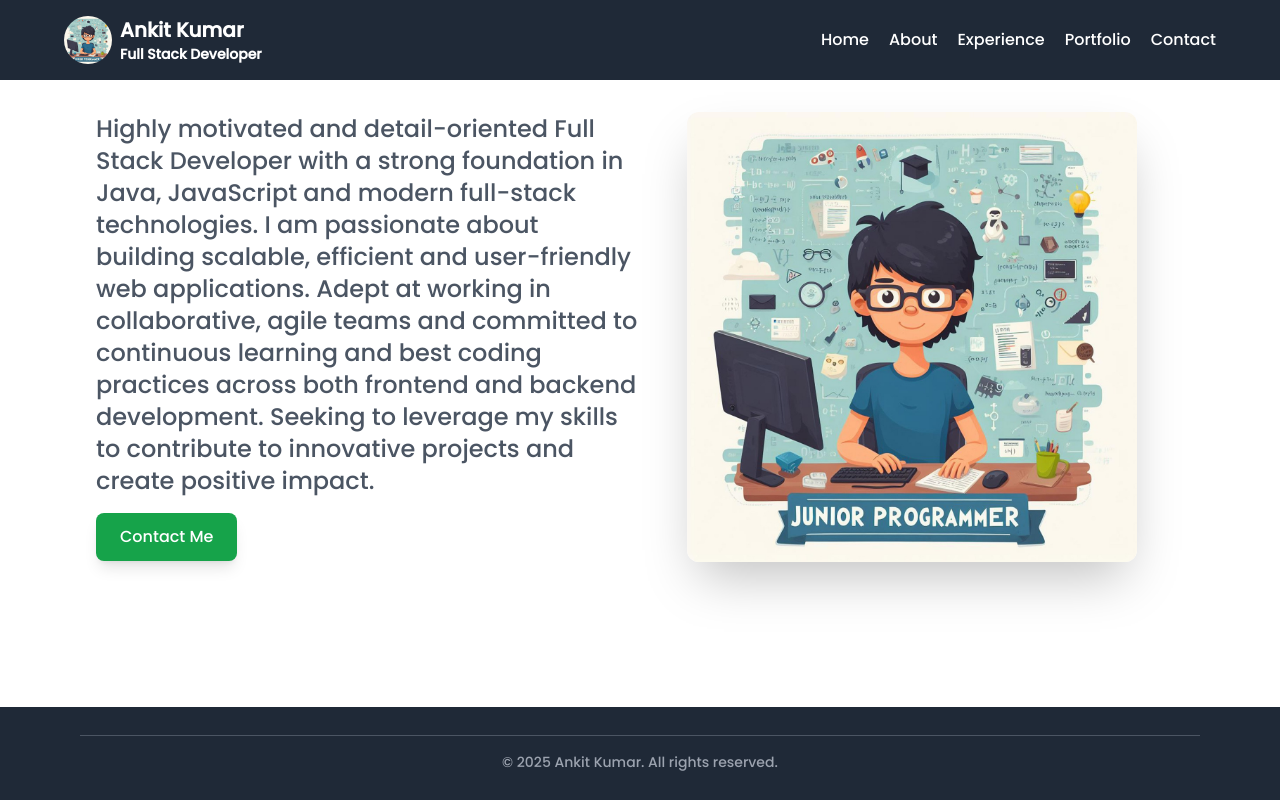
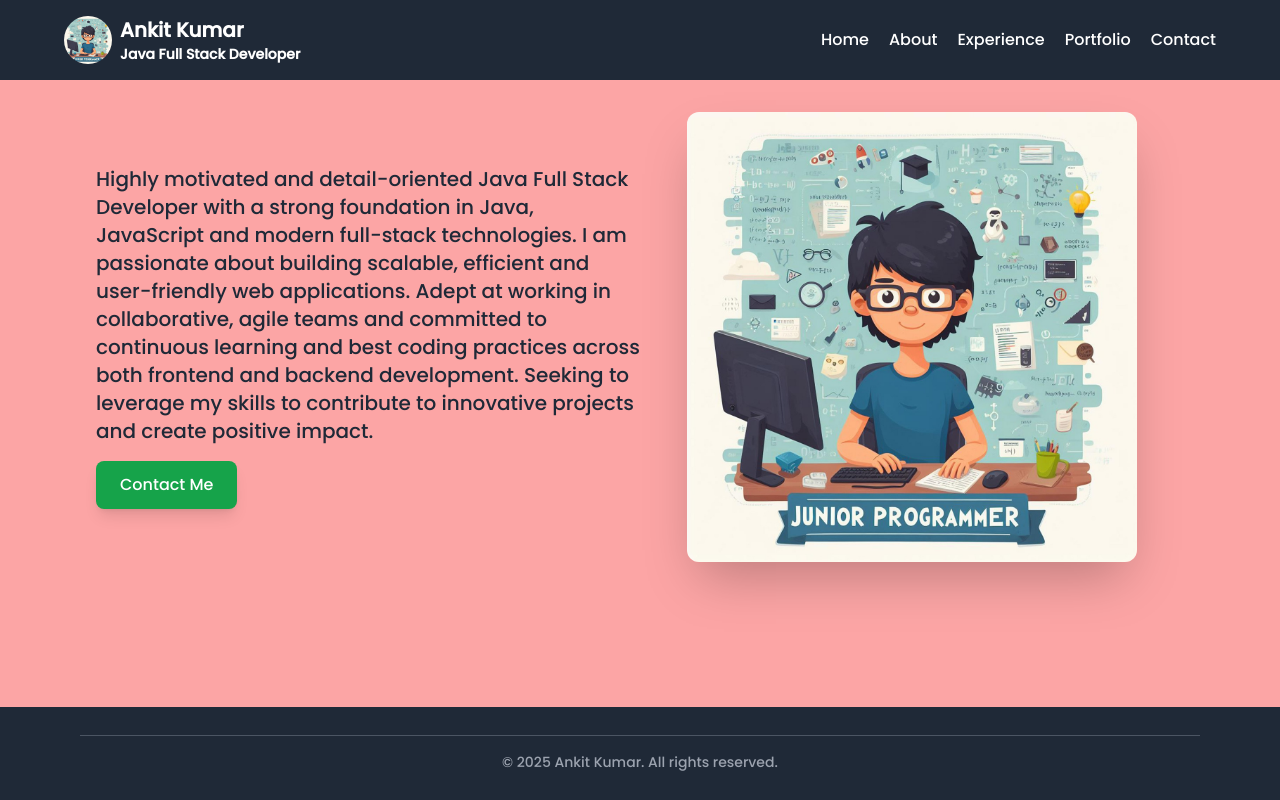
Before and after one commit to Ankit-Kumar-71/PortFolio, a React (Vite) app: page / in a window 1280 px wide. Built offline with nearby package versions, Linux system fonts and the light colour scheme.

Commit message:
enhance portfolio

```diff
--- a/src/App.jsx
+++ b/src/App.jsx
@@ -1,16 +1,16 @@
 import Navbar from "./components/Navbar";
-import Home from "./components/Home";
-import About from "./components/About";
-import PortFolio from "./components/PortFolio";
-import Contact from "./components/Contact";
-import Experience from "./components/Experience";
+import Home from "./pages/Home";
+import About from "./pages/About";
+import PortFolio from "./pages/PortFolio";
+import Contact from "./pages/Contact";
+import Experience from "./pages/Experience";
 import Footer from "./components/Footer";
 import { BrowserRouter as Router, Routes, Route } from "react-router-dom";
 import { Toaster } from "react-hot-toast";
 
 function App() {
   return (
-    <div className="min-h-screen flex flex-col">
+    <div className="min-h-screen bg-red-300 flex flex-col">
       <Router>
         <Navbar />
         <div className="container mx-auto p-4 mt-20">
--- a/src/components/Navbar.jsx
+++ b/src/components/Navbar.jsx
@@ -23,7 +23,7 @@ const Navbar = () => {
           <img src={pic} className="h-12 w-12 rounded-full" alt="logo" />
           <h1 className="font-semibold text-xl cursor-pointer">
             Ankit Kumar
-            <p className="text-sm">Full Stack Developer</p>
+            <p className="text-sm">Java Full Stack Developer</p>
           </h1>
         </div>
 
--- a/src/components/About.jsx
+++ b/src/pages/About.jsx
@@ -15,6 +15,7 @@ import {
   SiTailwindcss,
   SiBootstrap,
   SiSpring,
+  SiOpenjdk,
 } from "react-icons/si";
 
 const About = () => {
@@ -26,8 +27,8 @@ const About = () => {
           <h1 className="text-4xl font-semibold text-gray-800 mb-5">
             About Me
           </h1>
-          <p className="text-lg text-gray-600 leading-relaxed">
-            Hello! I’m a passionate Full Stack Developer with hands-on
+          <p className="text-lg text-gray-800 leading-relaxed">
+            Hello! I’m a passionate Java Full Stack Developer with hands-on
             experience in both Frontend and Backend Technologies. I enjoy
             building web applications and solving real-world problems using my
             knowledge of Java and JavaScript. I’m always eager to learn new
@@ -89,7 +90,10 @@ const About = () => {
                   <FaJava className="text-red-600 mr-2" /> Java
                 </li>
                 <li className="flex items-center">
-                  <SiSpring className="text-green-600 mr-2" /> Spring
+                  <SiSpring className="text-green-600 mr-2" /> Spring Framework
+                </li>
+                <li className="flex items-center">
+                  <SiOpenjdk className="text-green-600 mr-2" /> Hibernate Framework
                 </li>
                 <li className="flex items-center">
                   <SiSpringboot className="text-green-600 mr-2" /> Spring Boot
@@ -116,7 +120,7 @@ const About = () => {
                   <FaGithub className="text-black mr-2" /> Git & GitHub
                 </li>
                 <li className="flex items-center">
-                  <FaDocker className="text-blue-500 mr-2" /> Docker (Basics)
+                  <FaDocker className="text-blue-500 mr-2" /> Docker
                 </li>
               </ul>
             </div>
--- a/src/components/Experience.jsx
+++ b/src/pages/Experience.jsx
@@ -1,7 +1,7 @@
 const Experience = () => {
   const experiences = [
     {
-      title: "Full Stack Developer Training",
+      title: "Java Full Stack Developer Training",
       company: "DSDC Institute",
       duration: "July 2024 - Dec 2024",
       location: "Badarpur, New Delhi",
--- a/src/components/Home.jsx
+++ b/src/pages/Home.jsx
@@ -8,11 +8,8 @@ const Home = () => {
       <div className="flex flex-col md:flex-row items-center justify-between space-y-8 md:space-y-0">
         {/* Text Section */}
         <div className="md:w-1/2 space-y-4 text-center md:text-left order-2 md:order-1">
-          {/* <h1 className="text-4xl md:text-5xl font-extrabold text-gray-800 leading-tight">
-            Hi, I am a Developer
-          </h1> */}
-          <p className="text-lg md:text-2xl text-gray-600 leading-relaxed max-w-xl mx-auto md:mx-0">
-            Highly motivated and detail-oriented Full Stack Developer with a
+          <p className="text-lg md:text-xl text-gray-800 leading-relaxed max-w-xl mx-auto md:mx-0">
+            Highly motivated and detail-oriented Java Full Stack Developer with a
             strong foundation in Java, JavaScript and modern full-stack
             technologies. I am passionate about building scalable, efficient
             and user-friendly web applications. Adept at working in
```
Also changed, not shown: src/pages/Contact.jsx (renamed from src/components/Contact.jsx), src/pages/PortFolio.jsx (renamed from src/components/PortFolio.jsx).
